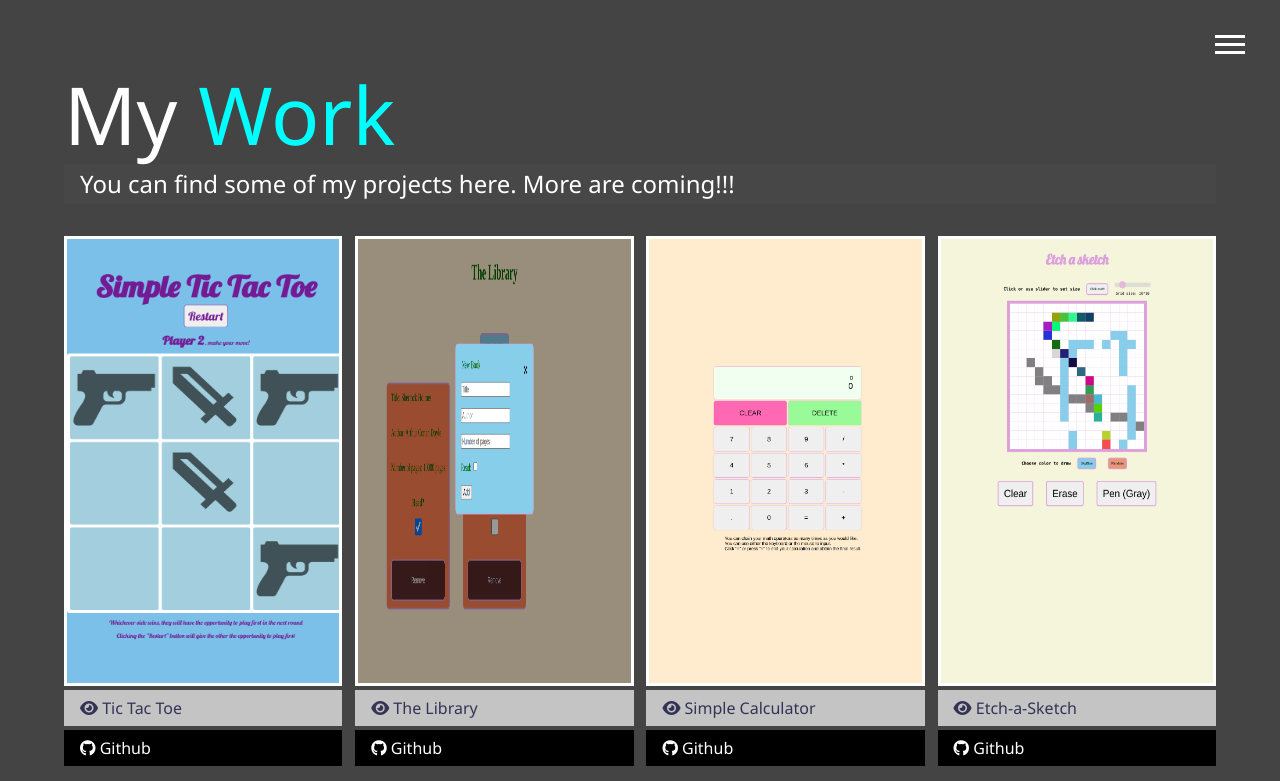
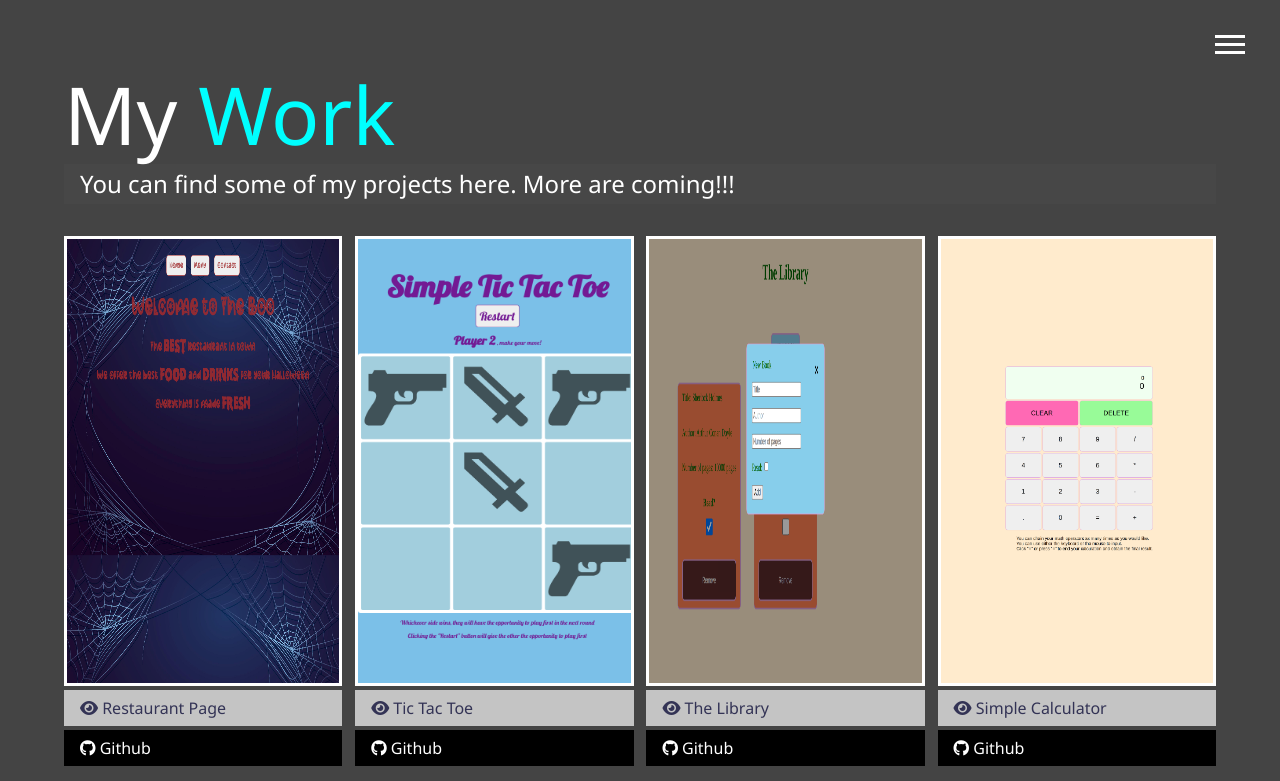
Before and after one commit to vietnguyen0224/My_Portfolio, a website: page dist/work.html in a window 1280 px wide. Shown: the top 781 px of the page. Drawn offline with Linux system fonts and the light colour scheme.

Commit message:
Added Restaurant Page

```diff
--- a/dist/work.html
+++ b/dist/work.html
@@ -67,6 +67,17 @@
             You can find some of my projects here. More are coming!!!
         </h2>
         <div class="projects">
+            <div class="item">
+                <a target="_blank" href="https://vietnguyen0224.github.io/Restaurant-Page/">
+                    <img src="img/Restaurant-Page.png" height="450px" alt="Restaurant-Page">
+                </a>
+                <a target="_blank" href="https://vietnguyen0224.github.io/Restaurant-Page/" class="btn-light">
+                    <i class="fas fa-eye"></i> Restaurant Page
+                </a>
+                <a target="_blank" href="https://github.com/vietnguyen0224/Restaurant-Page" class="btn-dark">
+                    <i class="fab fa-github"></i> Github
+                </a>
+            </div>
             <div class="item">
                 <a target="_blank" href="https://vietnguyen0224.github.io/Tic-Tac-Toe/">
                     <img src="img/Tic-Tac-Toe.png" height="450px" alt="Tic-Tac-Toe">
```
Also changed, not shown: dist/img/Restaurant-Page.png (added).
